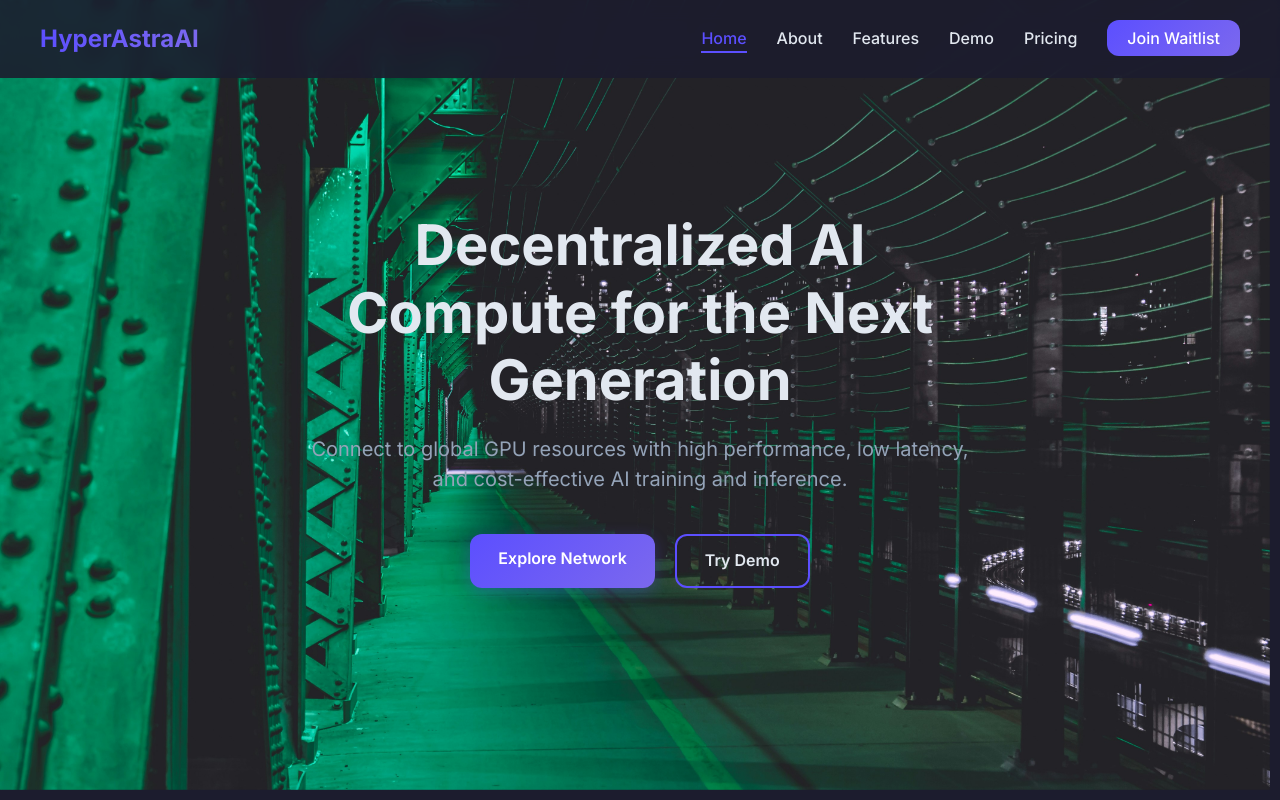
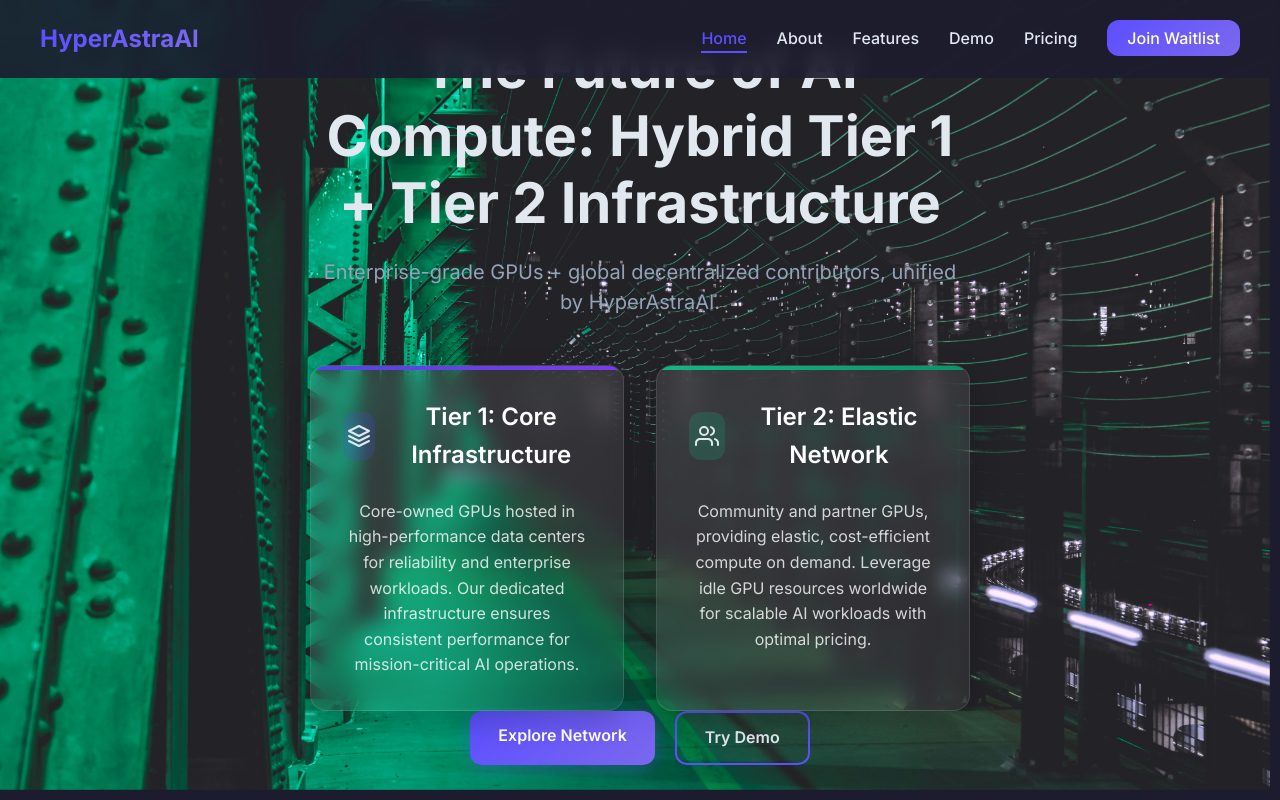
Before and after one commit to riek27/CoreCompute, a plain HTML site: page index.html in a window 1280 px wide. Shown: the top 800 px of the page. Drawn offline with Linux system fonts and the light colour scheme.

Commit message:
Update index.html

```diff
--- a/index.html
+++ b/index.html
@@ -6,6 +6,96 @@
     <title>HyperAstraAI - Decentralized AI Compute Platform</title>
     <link rel="stylesheet" href="css/style.css">
     <link href="https://fonts.googleapis.com/css2?family=Inter:wght@300;400;500;600;700&display=swap" rel="stylesheet">
+    <style>
+        /* Additional styles for the new tier cards */
+        .tier-cards {
+            display: flex;
+            gap: 2rem;
+            margin-top: 3rem;
+            flex-wrap: wrap;
+            justify-content: center;
+        }
+
+        .tier-card {
+            flex: 1;
+            min-width: 300px;
+            max-width: 450px;
+            background: linear-gradient(135deg, rgba(255,255,255,0.1) 0%, rgba(255,255,255,0.05) 100%);
+            border-radius: 16px;
+            padding: 2rem;
+            backdrop-filter: blur(10px);
+            border: 1px solid rgba(255,255,255,0.1);
+            box-shadow: 0 10px 30px rgba(0,0,0,0.2);
+            transition: transform 0.3s ease, box-shadow 0.3s ease;
+            position: relative;
+            overflow: hidden;
+        }
+
+        .tier-card:hover {
+            transform: translateY(-5px);
+            box-shadow: 0 15px 40px rgba(0,0,0,0.3);
+        }
+
+        .tier-card::before {
+            content: '';
+            position: absolute;
+            top: 0;
+            left: 0;
+            right: 0;
+            height: 4px;
+            background: linear-gradient(90deg, #4f46e5, #7c3aed);
+        }
+
+        .tier-card:nth-child(2)::before {
+            background: linear-gradient(90deg, #10b981, #059669);
+        }
+
+        .tier-card__header {
+            display: flex;
+            align-items: center;
+            margin-bottom: 1.5rem;
+        }
+
+        .tier-card__icon {
+            width: 48px;
+            height: 48px;
+            border-radius: 12px;
+            display: flex;
+            align-items: center;
+            justify-content: center;
+            margin-right: 1rem;
+            background: rgba(79, 70, 229, 0.2);
+        }
+
+        .tier-card:nth-child(2) .tier-card__icon {
+            background: rgba(16, 185, 129, 0.2);
+        }
+
+        .tier-card__title {
+            font-size: 1.5rem;
+            font-weight: 600;
+            margin: 0;
+            color: white;
+        }
+
+        .tier-card__description {
+            color: rgba(255,255,255,0.8);
+            line-height: 1.6;
+            margin: 0;
+        }
+
+        @media (max-width: 768px) {
+            .tier-cards {
+                flex-direction: column;
+                align-items: center;
+            }
+
+            .tier-card {
+                width: 100%;
+                max-width: 100%;
+            }
+        }
+    </style>
 </head>
 <body>
     <header class="header">
@@ -45,8 +135,47 @@
         <section class="hero">
             <div class="hero__bg" id="hero-bg"></div>
             <div class="hero__content container">
-                <h1 class="hero__title">Decentralized AI Compute for the Next Generation</h1>
-                <p class="hero__subtitle">Connect to global GPU resources with high performance, low latency, and cost-effective AI training and inference.</p>
+                <h1 class="hero__title">The Future of AI Compute: Hybrid Tier 1 + Tier 2 Infrastructure</h1>
+                <p class="hero__subtitle">Enterprise-grade GPUs + global decentralized contributors, unified by HyperAstraAI.</p>
+
+                <!-- New tier cards section -->
+                <div class="tier-cards">
+                    <div class="tier-card">
+                        <div class="tier-card__header">
+                            <div class="tier-card__icon">
+                                <svg width="24" height="24" viewBox="0 0 24 24" fill="none" xmlns="http://www.w3.org/2000/svg">
+                                    <path d="M12 2L2 7L12 12L22 7L12 2Z" stroke="currentColor" stroke-width="2" stroke-linecap="round" stroke-linejoin="round"/>
+                                    <path d="M2 17L12 22L22 17" stroke="currentColor" stroke-width="2" stroke-linecap="round" stroke-linejoin="round"/>
+                                    <path d="M2 12L12 17L22 12" stroke="currentColor" stroke-width="2" stroke-linecap="round" stroke-linejoin="round"/>
+                                </svg>
+                            </div>
+                            <h3 class="tier-card__title">Tier 1: Core Infrastructure</h3>
+                        </div>
+                        <p class="tier-card__description">
+                            Core-owned GPUs hosted in high-performance data centers for reliability and enterprise workloads.
+                            Our dedicated infrastructure ensures consistent performance for mission-critical AI operations.
+                        </p>
+                    </div>
+
+                    <div class="tier-card">
+                        <div class="tier-card__header">
+                            <div class="tier-card__icon">
+                                <svg width="24" height="24" viewBox="0 0 24 24" fill="none" xmlns="http://www.w3.org/2000/svg">
+                                    <path d="M17 21V19C17 17.9391 16.5786 16.9217 15.8284 16.1716C15.0783 15.4214 14.0609 15 13 15H5C3.93913 15 2.92172 15.4214 2.17157 16.1716C1.42143 16.9217 1 17.9391 1 19V21" stroke="currentColor" stroke-width="2" stroke-linecap="round" stroke-linejoin="round"/>
+                                    <path d="M9 11C11.2091 11 13 9.20914 13 7C13 4.79086 11.2091 3 9 3C6.79086 3 5 4.79086 5 7C5 9.20914 6.79086 11 9 11Z" stroke="currentColor" stroke-width="2" stroke-linecap="round" stroke-linejoin="round"/>
+                                    <path d="M23 21V19C22.9993 18.1137 22.7044 17.2528 22.1614 16.5523C21.6184 15.8519 20.8581 15.3516 20 15.13" stroke="currentColor" stroke-width="2" stroke-linecap="round" stroke-linejoin="round"/>
+                                    <path d="M16 3.13C16.8604 3.35031 17.623 3.85071 18.1676 4.55232C18.7122 5.25392 19.0078 6.11683 19.0078 7.005C19.0078 7.89318 18.7122 8.75608 18.1676 9.45769C17.623 10.1593 16.8604 10.6597 16 10.88" stroke="currentColor" stroke-width="2" stroke-linecap="round" stroke-linejoin="round"/>
+                                </svg>
+                            </div>
+                            <h3 class="tier-card__title">Tier 2: Elastic Network</h3>
+                        </div>
+                        <p class="tier-card__description">
+                            Community and partner GPUs, providing elastic, cost-efficient compute on demand.
+                            Leverage idle GPU resources worldwide for scalable AI workloads with optimal pricing.
+                        </p>
+                    </div>
+                </div>
+
                 <div class="hero__buttons">
                     <a href="features.html" class="btn btn--primary">Explore Network</a>
                     <a href="demo.html" class="btn btn--secondary">Try Demo</a>
@@ -129,7 +258,7 @@
                         <h4>Support</h4>
                         <a href="doc.html">Documentation</a>
                         <a href="help.html">Help Center</a>
-                        <a href="c.htmlontact">Contact</a>
+                        <a href="contact.html">Contact</a>
                     </div>
                 </div>
             </div>
```
